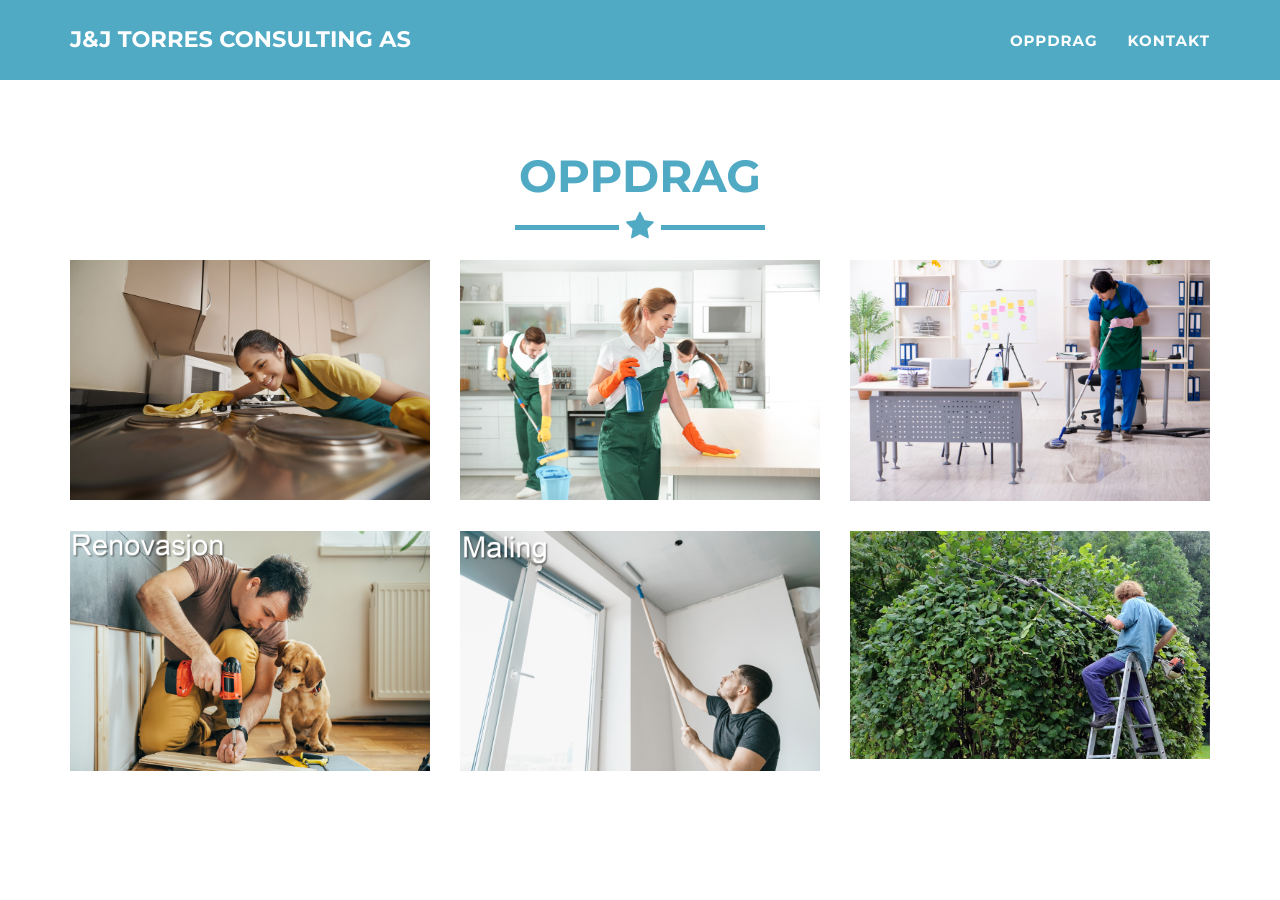
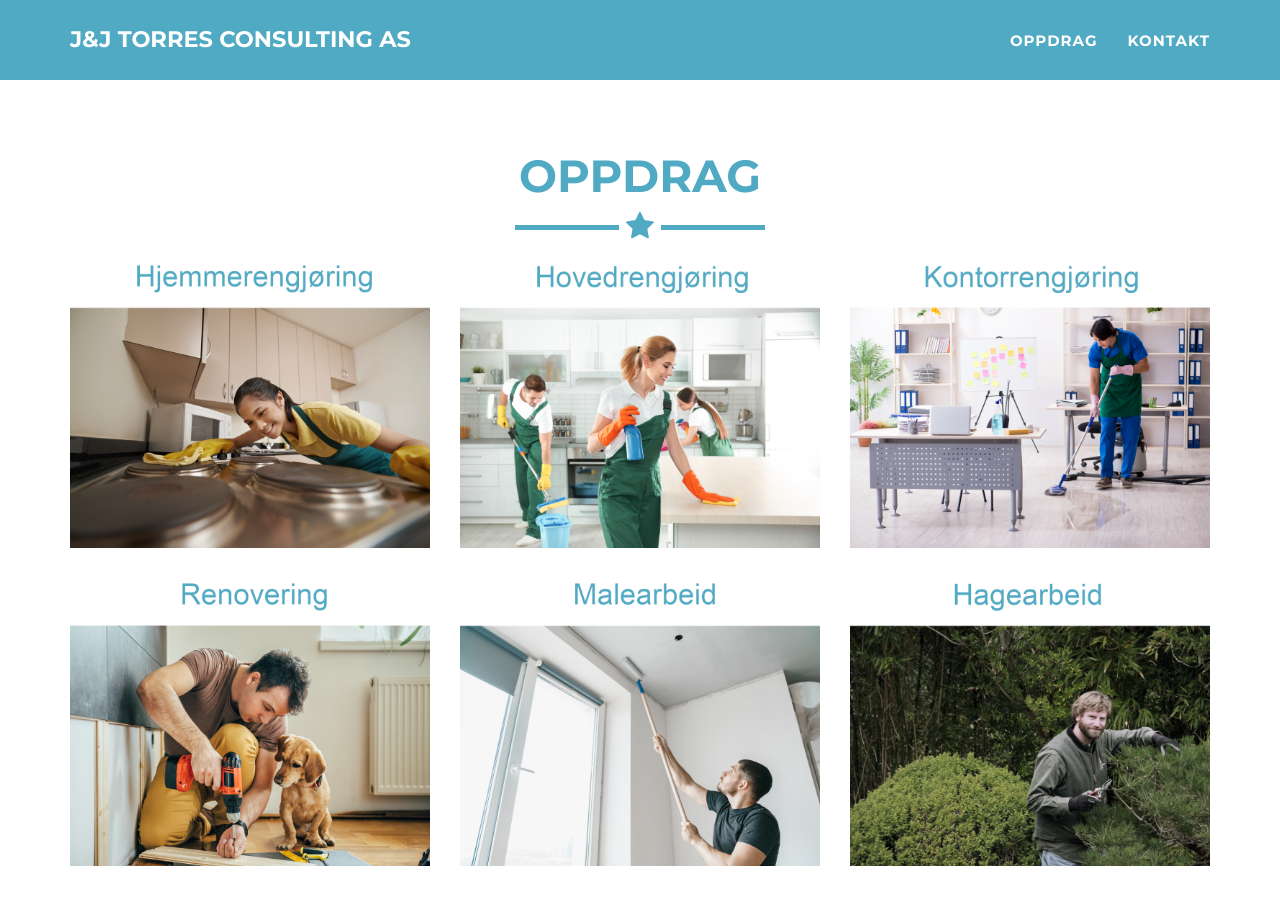
Before and after one commit to jandjtorres/jandjtorres.github.io, a Jekyll site: the page built from index.html, in a window 1280 px wide and 900 px high, scrolled down 776 px. Built offline with Jekyll 4.4.1, drawn with Linux system fonts in a browser that asks for light colours.

Commit message:
Updated images

```diff
--- a/_includes/modals.html
+++ b/_includes/modals.html
@@ -12,7 +12,6 @@
                 <div class="row">
                     <div class="col-lg-8 col-lg-offset-2">
                         <div class="modal-body">
-                            <h2>{{ post.title }}</h2>
                             <hr class="star-primary">
                             <img src="img/portfolio/{{ post.img }}" class="img-responsive img-centered" alt="{{ post.alt }}">
                             {% if post.description %}
```
Also changed, not shown: img/portfolio/cleaning1.jpg, img/portfolio/cleaning2.jpg, img/portfolio/cleaning3.jpg, img/portfolio/gardening.jpg, img/portfolio/painting.jpg, img/portfolio/renovation.jpg.
